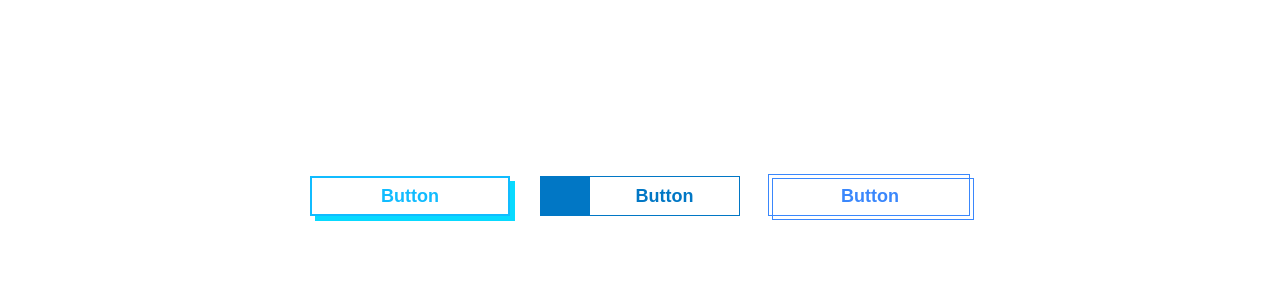
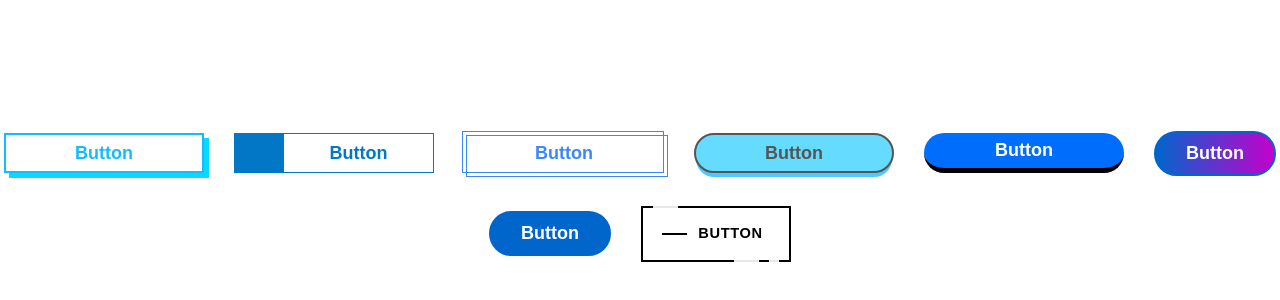
Before and after one commit to codebruno/botoes, a plain HTML site: page index.html in a window 1280 px wide. Shown: the part 204-504 px from the top of the page. Drawn offline with Linux system fonts and the light colour scheme.

Commit message:
adicionando botões parte 2

```diff
--- a/index.html
+++ b/index.html
@@ -16,6 +16,21 @@
 
         <a href="" class="btn-3">Button</a>
 
+        <a href="" class="btn-4">Button</a>
+
+        <a href="" class="btn-5">Button</a>
+
+        <a href="" class="btn-6">Button</a>
+
+        <a href="" class="btn-7">Button</a>
+
+        <a class="btn-8" href="#">
+            <span class="top"></span>
+            <span class="text">Button</span>
+            <span class="bottom-key-1"></span>
+            <span class="bottom-key-2"></span>
+          </a>
+
     </div>
 
 </body>
--- a/style.css
+++ b/style.css
@@ -107,3 +107,204 @@ body{
     top: 0;
     left: 0;
   }
+
+  /* BOTÂO 4 */
+  .btn-4 {
+    display: flex;
+    align-items: center;
+    justify-content: center;
+    color: #555555;
+    font-size: 18px;
+    border-radius: 20px;
+    width: 200px;
+    height: 40px;
+    font-weight: bold;
+    border: 2px solid #555555;
+    transition: 0.3s;
+    box-shadow: 0px 6px 0px -2px rgb(80, 199, 255);
+    background-color: #65dbff;
+  }
+
+  .btn-4:hover {
+    box-shadow: 0 0 #fff;
+    transform: translateY(1px);
+  }
+
+  /* BOTÂO 5 */
+  .btn-5 {
+    display: flex;
+    align-items: center;
+    justify-content: center;
+    color: #ffffff;
+    font-size: 18px;
+    border-radius: 20px;
+    width: 200px;
+    height: 40px;
+    font-weight: bold;
+    border-bottom: 5px solid #000000;
+    transition: 0.3s;
+    background-color: #006efd;
+  }
+
+  .btn-5:hover {
+    border-bottom-width: 0;
+    transform: translateY(5px);
+  }
+
+  /* BOTÂO 6 */
+.btn-6{
+  font-size: 18px;
+  color: #fff;
+  background: linear-gradient(90deg, #0066CC 0%, #c500cc 100%);
+  padding: 10px 30px;
+  border: 2px solid #0066cc;
+  box-shadow: rgb(0, 0, 0) 0px 0px 0px 0px;
+  border-radius: 50px;
+  transition : 1000ms;
+  transform: translateY(0);
+  display: flex;
+  flex-direction: row;
+  align-items: center;
+
+}
+
+.btn-6:hover{
+  transition : 1000ms;
+  padding: 10px 50px;
+  transform : translateY(-0px);
+  background: linear-gradient(90deg, #0066CC 0%, #c500cc 100%);
+  color: #1aa4ce;
+  border: solid 2px #0066cc;
+}
+
+/* BOTÃO 7 */
+.btn-7{
+  font-weight: 0;
+  font-size: 18px;
+  color: #fff;
+  background-color: #0066CC;
+  padding: 10px 30px;
+  border: 2px solid #0066cc;
+  box-shadow: rgb(0, 0, 0) 0px 0px 0px 0px;
+  border-radius: 50px;
+  transition : 1067ms;
+  transform: translateY(0);
+  display: flex;
+  flex-direction: row;
+  align-items: center;
+}
+
+.btn-7:hover{
+  transition : 1067ms;
+  padding: 10px 45px;
+  transform : translateY(-21px);
+  background-color: #fff;
+  color: #0066cc;
+  border: solid 2px #0066cc;
+}
+
+/* BOTÃO 8 */
+.btn-8 {
+  background: transparent;
+  border: 2px solid #000;
+  border-radius: 0;
+  box-sizing: border-box;
+  color: #fff;
+  cursor: pointer;
+  display: inline-block;
+  float: right;
+  font-weight: 700;
+  width: 150px;
+  letter-spacing: 0.05em;
+  margin: 0;
+  outline: none;
+  overflow: visible;
+  padding: 1.25em 2em;
+  position: relative;
+  text-align: center;
+  text-transform: none;
+  transition: all 0.3s ease-in-out;
+  user-select: none;
+  font-size: 13px;
+ }
+
+ .btn-8::before {
+  content: " ";
+  width: 1.5625rem;
+  height: 2px;
+  background: black;
+  top: 50%;
+  left: 1.5em;
+  position: absolute;
+  transform: translateY(-50%);
+  transform-origin: center;
+  transition: background 0.3s linear, width 0.3s linear;
+ }
+
+ .btn-8 .text {
+  font-size: 1.125em;
+  line-height: 1.33333em;
+  padding-left: 2em;
+  display: block;
+  text-align: left;
+  transition: all 0.3s ease-in-out;
+  text-transform: uppercase;
+  text-decoration: none;
+  color: black;
+ }
+
+ .btn-8 .top {
+  height: 2px;
+  width: 1.5625rem;
+  top: -2px;
+  left: 0.625rem;
+  position: absolute;
+  background: #e8e8e8;
+  transition: width 0.5s ease-out, left 0.3s ease-out;
+ }
+
+ .btn-8 .bottom-key-1 {
+  height: 2px;
+  width: 1.5625rem;
+  right: 1.875rem;
+  bottom: -2px;
+  position: absolute;
+  background: #e8e8e8;
+  transition: width 0.5s ease-out, right 0.3s ease-out;
+ }
+
+ .btn-8 .bottom-key-2 {
+  height: 2px;
+  width: 0.625rem;
+  right: 0.625rem;
+  bottom: -2px;
+  position: absolute;
+  background: #e8e8e8;
+  transition: width 0.5s ease-out, right 0.3s ease-out;
+ }
+
+ .btn-8:hover {
+  color: white;
+  background: black;
+ }
+
+ .btn-8:hover::before {
+  width: 0.9375rem;
+  background: white;
+ }
+
+ .btn-8:hover .text {
+  color: white;
+  padding-left: 1.5em;
+ }
+
+ .btn-8:hover .top-key {
+  left: -2px;
+  width: 0px;
+ }
+
+ .btn-8:hover .bottom-key-1,
+  .btn-8:hover .bottom-key-2 {
+  right: 0;
+  width: 0;
+ }
```
